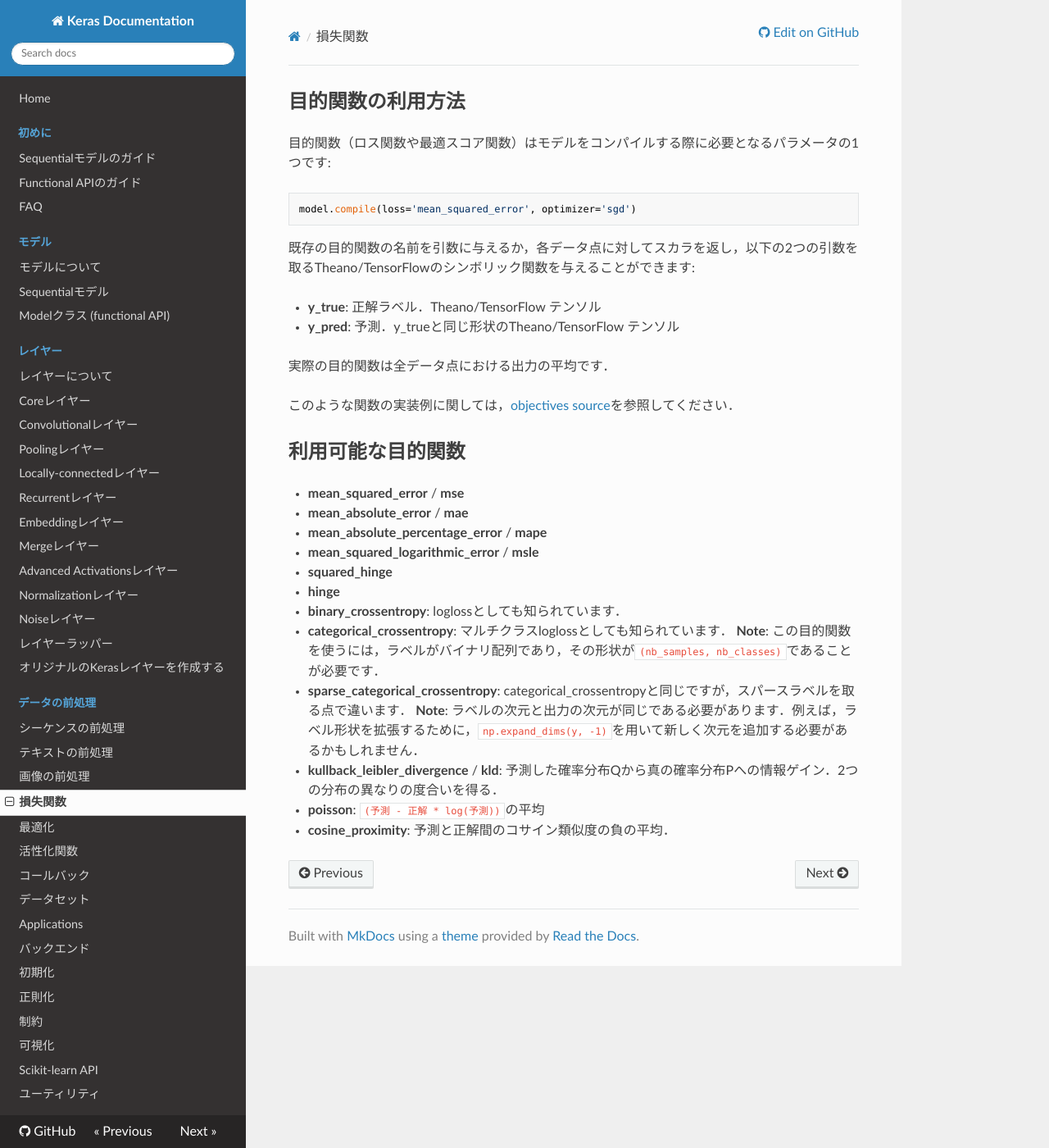
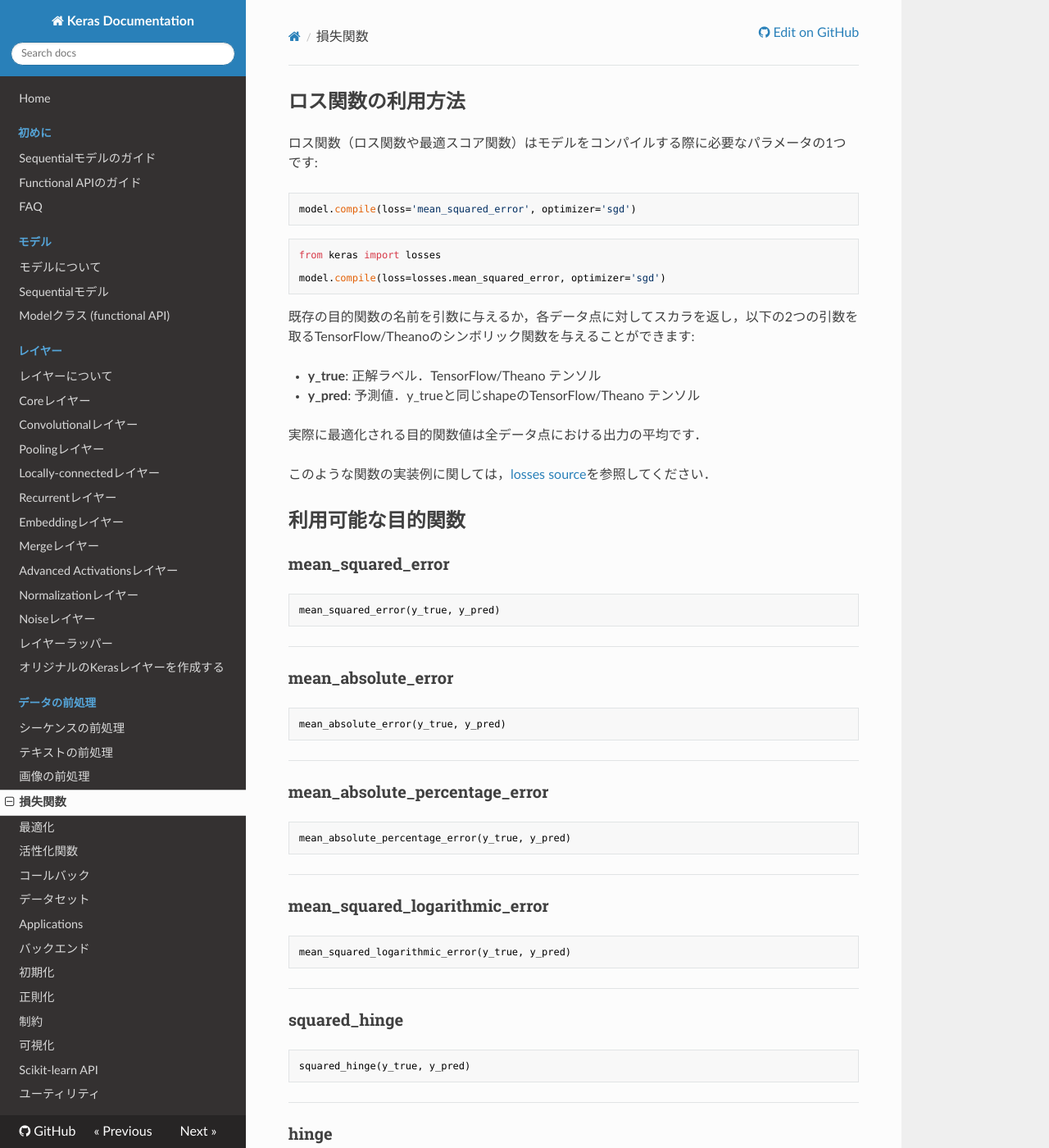
Before and after one commit to keras-team/keras-docs-ja, an MkDocs documentation site: the page built from sources/losses.md, in a window 1280 px wide and 1400 px high. Shown: the whole window at 82% size. Built offline with MkDocs 1.6.1, drawn with Linux system fonts in a browser that asks for light colours; nearby versions of some CDN libraries; old or Windows-style settings are respelled for this version of MkDocs; some of the changed text lies outside the part shown.

Commit message:
Translated losses.md

````diff
--- a/sources/losses.md
+++ b/sources/losses.md
@@ -1,32 +1,122 @@
+## ロス関数の利用方法
 
-## 目的関数の利用方法
-
-目的関数（ロス関数や最適スコア関数）はモデルをコンパイルする際に必要となるパラメータの1つです:
+ロス関数（ロス関数や最適スコア関数）はモデルをコンパイルする際に必要なパラメータの1つです:
 
 ```python
 model.compile(loss='mean_squared_error', optimizer='sgd')
 ```
 
-既存の目的関数の名前を引数に与えるか，各データ点に対してスカラを返し，以下の2つの引数を取るTheano/TensorFlowのシンボリック関数を与えることができます:
+```python
+from keras import losses
 
-- __y_true__: 正解ラベル．Theano/TensorFlow テンソル
-- __y_pred__: 予測．y_trueと同じ形状のTheano/TensorFlow テンソル
+model.compile(loss=losses.mean_squared_error, optimizer='sgd')
+```
 
-実際の目的関数は全データ点における出力の平均です．
+既存の目的関数の名前を引数に与えるか，各データ点に対してスカラを返し，以下の2つの引数を取るTensorFlow/Theanoのシンボリック関数を与えることができます:
 
-このような関数の実装例に関しては，[objectives source](https://github.com/fchollet/keras/blob/master/keras/objectives.py)を参照してください．
+- __y_true__: 正解ラベル．TensorFlow/Theano テンソル
+- __y_pred__: 予測値．y_trueと同じshapeのTensorFlow/Theano テンソル
+
+実際に最適化される目的関数値は全データ点における出力の平均です．
+
+このような関数の実装例に関しては，[losses source](https://github.com/fchollet/keras/blob/master/keras/losses.py)を参照してください．
 
 ## 利用可能な目的関数
 
-- __mean_squared_error__ / __mse__
-- __mean_absolute_error__ / __mae__
-- __mean_absolute_percentage_error__ / __mape__
-- __mean_squared_logarithmic_error__ / __msle__
-- __squared_hinge__
-- __hinge__
-- __binary_crossentropy__: loglossとしても知られています．
-- __categorical_crossentropy__: マルチクラスloglossとしても知られています． __Note__: この目的関数を使うには，ラベルがバイナリ配列であり，その形状が`(nb_samples, nb_classes)`であることが必要です．
-- __sparse_categorical_crossentropy__: categorical_crossentropyと同じですが，スパースラベルを取る点で違います． __Note__: ラベルの次元と出力の次元が同じである必要があります．例えば，ラベル形状を拡張するために，`np.expand_dims(y, -1)`を用いて新しく次元を追加する必要があるかもしれません．
- - __kullback_leibler_divergence__ / __kld__: 予測した確率分布Qから真の確率分布Pへの情報ゲイン．2つの分布の異なりの度合いを得る．
-- __poisson__: `(予測 - 正解 * log(予測))`の平均
-- __cosine_proximity__: 予測と正解間のコサイン類似度の負の平均．
+### mean_squared_error
+
+```python
+mean_squared_error(y_true, y_pred)
+```
+
+---
+
+### mean_absolute_error
+
+```python
+mean_absolute_error(y_true, y_pred)
+```
+
+---
+
+### mean_absolute_percentage_error
+
+```python
+mean_absolute_percentage_error(y_true, y_pred)
+```
+
+---
+
+### mean_squared_logarithmic_error
+
+```python
+mean_squared_logarithmic_error(y_true, y_pred)
+```
+
+---
+
+### squared_hinge
+
+```python
+squared_hinge(y_true, y_pred)
+```
+
+---
+
+### hinge
+```python
+hinge(y_true, y_pred)
+```
+
+---
+
+### categorical_crossentropy
+
+```python
+categorical_crossentropy(y_true, y_pred)
+```
+---
+
+### sparse_categorical_crossentropy
+
+```python
+sparse_categorical_crossentropy(y_true, y_pred)
+```
+---
+
+### binary_crossentropy
+
+```python
+binary_crossentropy(y_true, y_pred)
+```
+---
+
+### kullback_leibler_divergence
+
+```python
+kullback_leibler_divergence(y_true, y_pred)
+```
+---
+
+### poisson
+
+```python
+poisson(y_true, y_pred)
+```
+---
+
+### cosine_proximity
+
+```python
+cosine_proximity(y_true, y_pred)
+```
+---
+
+__NOTE__: `categorical_crossentropy`を使う場合，目的値はカテゴリカルにしなければいけません．(例. もし10クラスなら，サンプルに対する目的値は，サンプルのクラスに対応する次元の値が1，それ以外が0の10次元のベクトルです)．
+*整数の目的値からカテゴリカルな目的値に*変換するためには，Keras utilityの`to_categorical`を使えます．
+
+```
+from keras.utils.np_utils import to_categorical
+
+categorical_labels = to_categorical(int_labels, num_classes=None)
+```
````
